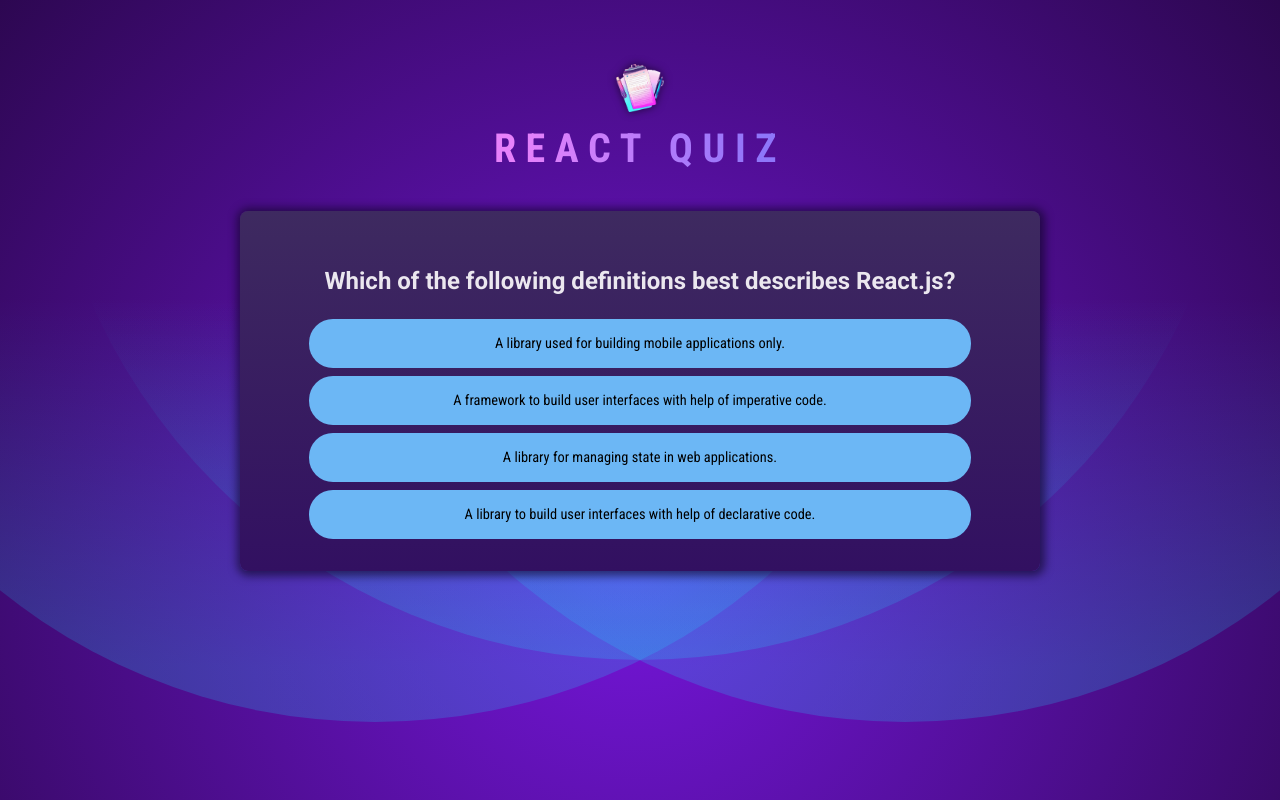
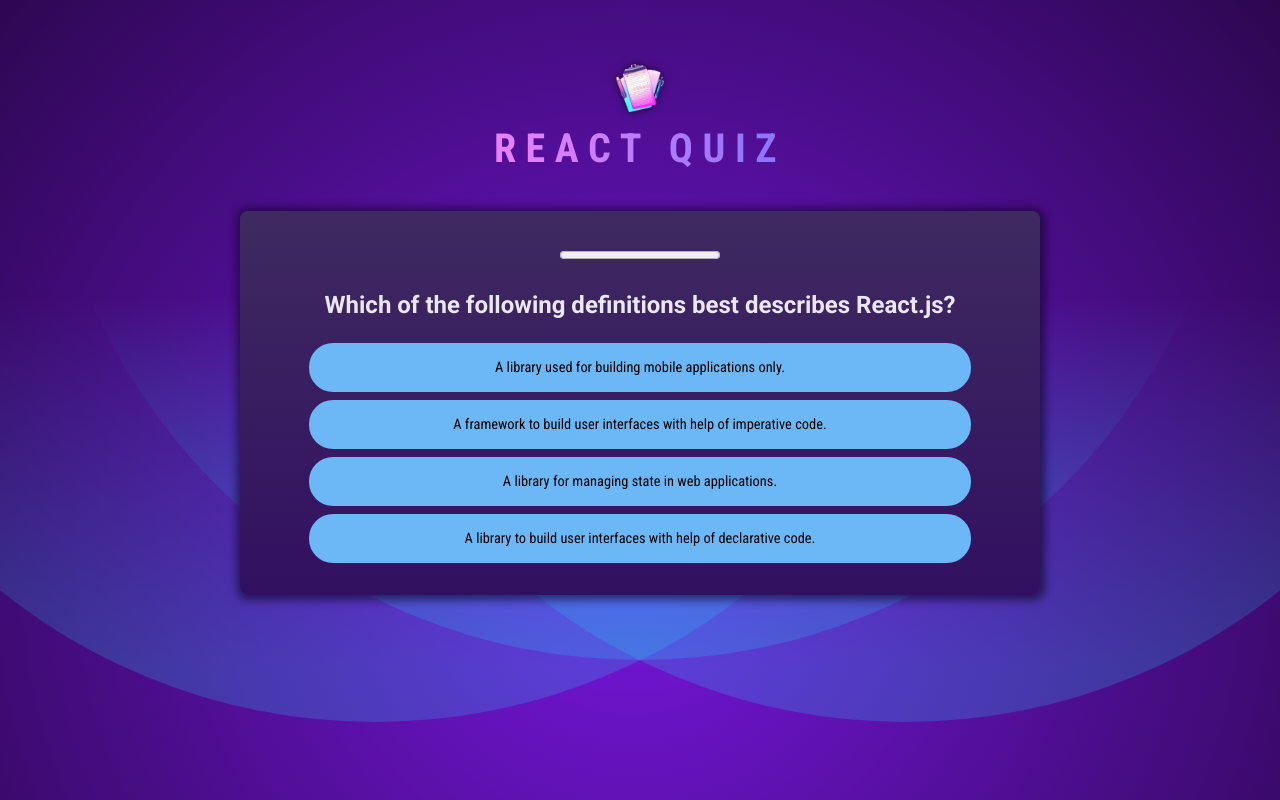
Before and after one commit to guptabuddy/Quiz-App, a React (Vite) app: page / in a window 1280 px wide. Built offline with nearby package versions, Linux system fonts and the light colour scheme.

Commit message:
Add Question Timer, and use of useEffect & useCallback hook to avoid some Infinite loops

```diff
--- /dev/null
+++ b/src/components/QuestionTimer.jsx
@@ -0,0 +1,29 @@
+import { useState, useEffect } from "react";
+
+export default function QuestionTimer({ timeout, onTimeout }) {
+	const [remainingTime, setRemainingTime] = useState(timeout);
+
+	useEffect(() => {
+		console.log("Timer started");
+		setTimeout(() => {
+			onTimeout();
+		}, timeout);
+
+		// return () => {
+		// 	clearTimeout(timerId);
+		// };
+	}, [timeout, onTimeout]);
+
+	useEffect(() => {
+		console.log("Interval Started");
+		setInterval(() => {
+			setRemainingTime((prevRemainingTime) => prevRemainingTime - 100);
+		}, 100);
+
+		// return () => {
+		// 	clearInterval(intervalId);
+		// };
+	}, []);
+
+	return <progress id="question-time" max={timeout} value={remainingTime} />;
+}
--- a/src/components/Quiz.jsx
+++ b/src/components/Quiz.jsx
@@ -1,6 +1,8 @@
-import { useState } from "react";
+import { useState, useCallback } from "react";
 import QUESTIONS from "../questions.js";
 import quizCompleteImg from "../assets/quiz-complete.png";
+
+import QuestionTimer from "./QuestionTimer.jsx";
 
 export default function Quiz() {
 	// const [activeQuestionIndex, setActiveQuestionIndex] = useState(0);
@@ -9,12 +11,14 @@
 
 	const quizIsComplete = activeQuestionIndex === QUESTIONS.length;
 
-	function handleSelectAnswer(selectedAnswer) {
+	const handleSelectAnswer = useCallback(function handleSelectAnswer(selectedAnswer) {
 		setUserAnswers((prevUserAnswers) => {
 			return [...prevUserAnswers, selectedAnswer];
 		});
-	}
-	// console.log(userAnswers);
+		// console.log(userAnswers);
+	}, []);
+
+	const handleSkipAnswer = useCallback(() => handleSelectAnswer(null), [handleSelectAnswer]);
 
 	if (quizIsComplete) {
 		// In above line we are checking that the Questions are completed, if yes then we will render this below "Quiz Completed" section.
@@ -36,6 +40,7 @@
 	return (
 		<div id="quiz">
 			<div id="questions">
+				<QuestionTimer timeout={10000} onTimeout={handleSkipAnswer} />
 				<h2>{QUESTIONS[activeQuestionIndex].text}</h2>
 				<ul id="answers">
 					{/* {QUESTIONS[activeQuestionIndex].answers.map((answer) => ( */}
```
